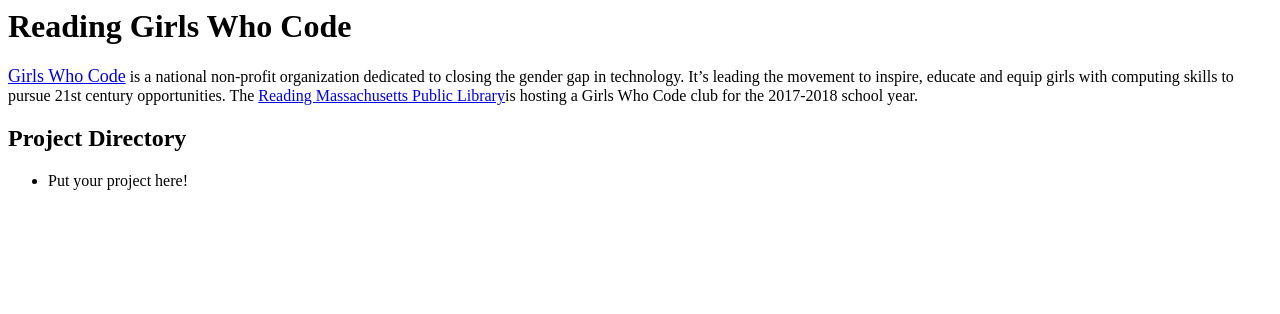
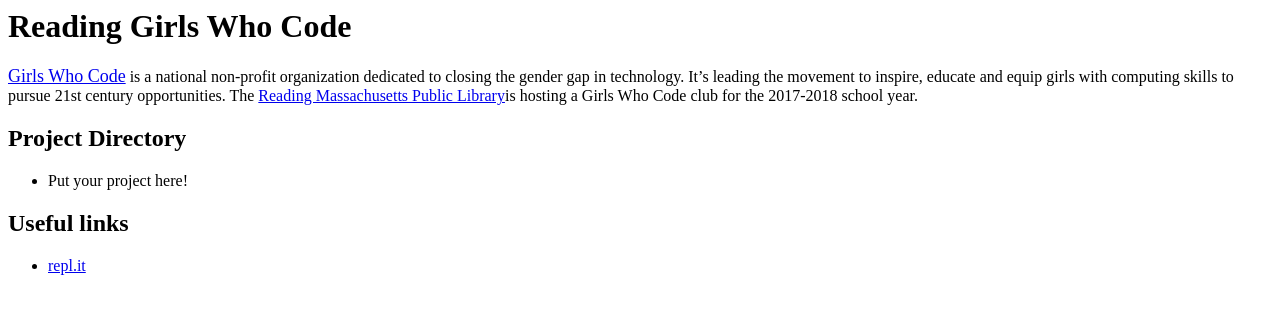
Before and after one commit to readinggwc/readinggwc.github.io, a plain HTML site: page index.html in a window 1280 px wide. Drawn offline with Linux system fonts and the light colour scheme.

Commit message:
add useful links section

```diff
--- a/index.html
+++ b/index.html
@@ -12,3 +12,9 @@
 <ul>
   <li>Put your project here!
 </ul>
+
+<h2>Useful links</h2>
+<ul>
+  <li><a href=http://repl.it>repl.it</a>
+    <!-- please add other useful links to twine, the adafruit stuff, etc. that you thought was useful! -->
+</ul>
```
